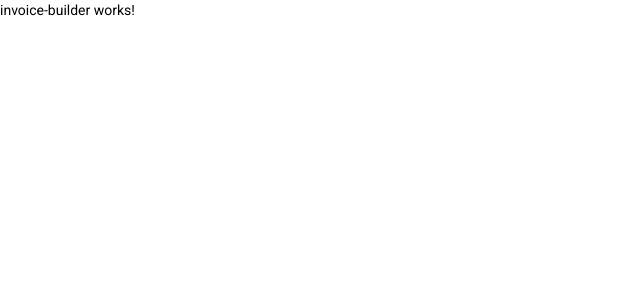
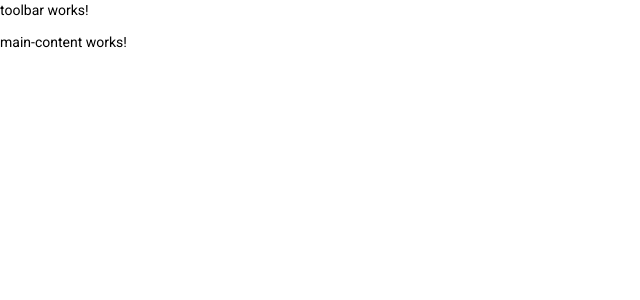
Before and after one commit to adnanaheer/my-app-frontend, an Angular app: page /invoice-builder in a window 1280 px wide. Shown: the top 300 px of the page, without its empty margins (0-640 px from the left). Built offline with nearby package versions, Linux system fonts and the light colour scheme.

Commit message:
settings in main components for toolbar and sidenav

```diff
--- a/src/app/invoice-builder/components/side-nav/side-nav.component.html
+++ b/src/app/invoice-builder/components/side-nav/side-nav.component.html
@@ -1 +1,2 @@
-<p>side-nav works!</p>
+<app-toolbar></app-toolbar>
+<router-outlet></router-outlet>
--- a/src/app/invoice-builder/invoice-builder.component.ts
+++ b/src/app/invoice-builder/invoice-builder.component.ts
@@ -4,7 +4,7 @@ import { Component, OnInit } from '@angular/core';
   selector: 'app-invoice-builder',
   template: `
     <p>
-      invoice-builder works!
+    <app-side-nav></app-side-nav>
     </p>
   `,
   styles: [
```
